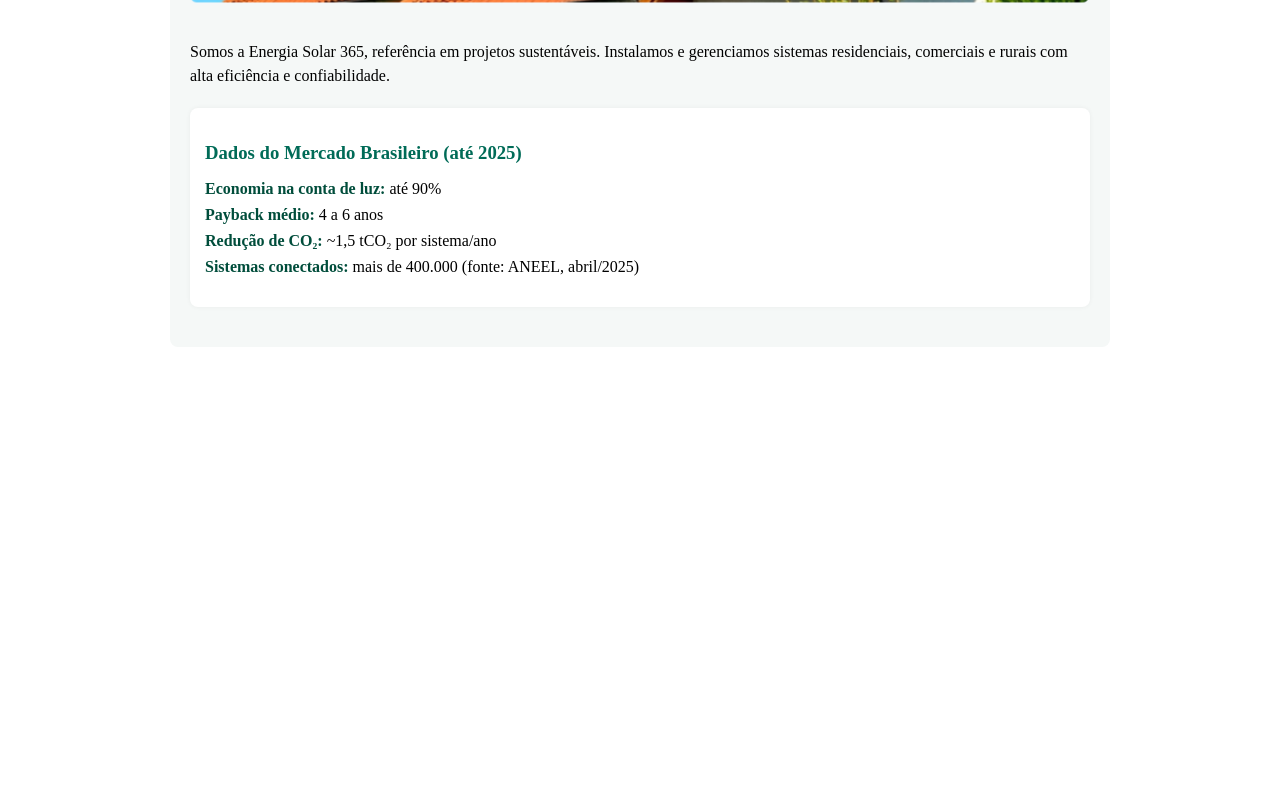
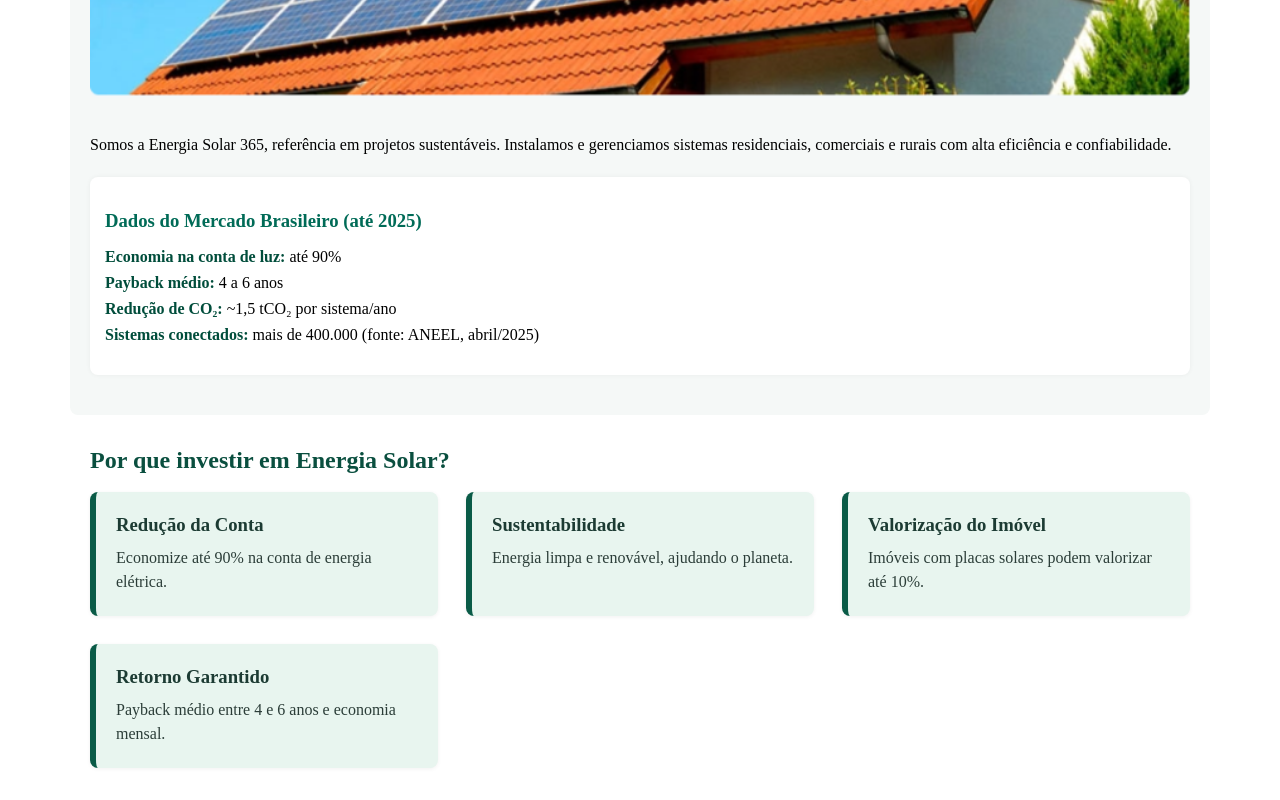
Before and after one commit to paulinhodeveloper/EnergiaSolarSenai, a React (Vite) app in the folder energia-solar/: page / in a window 1280 px wide. Shown: the part 715-1515 px from the top of the page. Before the commit the page ends 1070 px from the top, so only its background shows below. Built offline with nearby package versions, Linux system fonts and the light colour scheme.

Commit message:
m02s08 ex3

```diff
--- a/energia-solar/src/App.jsx
+++ b/energia-solar/src/App.jsx
@@ -1,6 +1,7 @@
 import React from 'react';
 import Navbar from './components/Navbar';
 import SobreNos from './components/SobreNos';
+import PorQueInvestir from './components/PorQueInvestir';
 import './App.css';
 
 export default function App() {
@@ -13,6 +14,7 @@
 
       <Navbar />
       <SobreNos />
+      <PorQueInvestir />
     </>
   );
 }
--- /dev/null
+++ b/energia-solar/src/components/PorQueInvestir.css
@@ -0,0 +1,41 @@
+.pq-section {
+    max-width: 1100px;
+    margin: 32px auto;
+    padding: 0 20px;
+  }
+
+  .pq-section h2 {
+    color: #0a4f3f; /* verde título */
+    margin-bottom: 18px;
+  }
+
+  .pq-grid {
+    display: grid;
+    grid-template-columns: repeat(auto-fit, minmax(280px, 1fr));
+    gap: 28px;
+  }
+
+  .pq-card {
+    background: #e8f5ef;
+    border-left: 6px solid #0a5b47;
+    border-radius: 8px;
+    padding: 22px 20px;
+    box-shadow: 0 1px 4px rgba(0,0,0,0.06);
+  }
+
+  .pq-card h3 {
+    margin: 0 0 10px 0;
+    color: #1c3b33;
+  }
+
+  .pq-card p {
+    margin: 0;
+    line-height: 1.5;
+    color: #2b3d38;
+  }
+
+  /* toque sutil no hover (opcional) */
+  .pq-card:hover {
+    transform: translateY(-2px);
+    transition: transform 0.15s ease;
+  }
--- /dev/null
+++ b/energia-solar/src/components/PorQueInvestir.jsx
@@ -0,0 +1,38 @@
+import React from 'react';
+import './PorQueInvestir.css';
+
+export default function PorQueInvestir() {
+  const itens = [
+    {
+      titulo: 'Redução da Conta',
+      texto: 'Economize até 90% na conta de energia elétrica.',
+    },
+    {
+      titulo: 'Sustentabilidade',
+      texto: 'Energia limpa e renovável, ajudando o planeta.',
+    },
+    {
+      titulo: 'Valorização do Imóvel',
+      texto: 'Imóveis com placas solares podem valorizar até 10%.',
+    },
+    {
+      titulo: 'Retorno Garantido',
+      texto: 'Payback médio entre 4 e 6 anos e economia mensal.',
+    },
+  ];
+
+  return (
+    <section id="porque-investir" className="pq-section">
+      <h2>Por que investir em Energia Solar?</h2>
+
+      <div className="pq-grid">
+        {itens.map((item) => (
+          <div className="pq-card" key={item.titulo}>
+            <h3>{item.titulo}</h3>
+            <p>{item.texto}</p>
+          </div>
+        ))}
+      </div>
+    </section>
+  );
+}
--- a/energia-solar/src/components/SobreNos.css
+++ b/energia-solar/src/components/SobreNos.css
@@ -1,7 +1,7 @@
 .sobre-nos {
     background-color: #f5f8f7;
     padding: 40px 20px;
-    max-width: 900px;
+    max-width: 1100px;
     margin: 0 auto;
     border-radius: 8px;
   }
```
